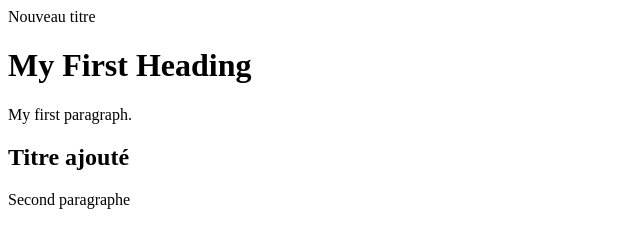
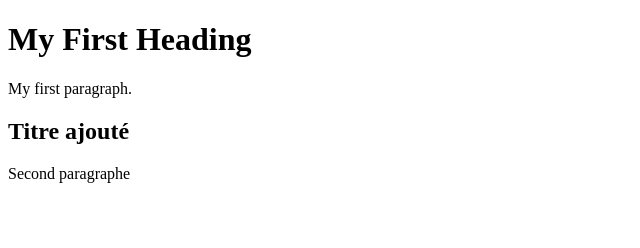
Before and after one commit to BuG-Dev-Joris/helloWorld, a plain HTML site: page index.html in a window 1280 px wide. Shown: the whole page, without its empty margins (0-640 px from the left). Drawn offline with Linux system fonts and the light colour scheme.

Commit message:
Update index.html

```diff
--- a/index.html
+++ b/index.html
@@ -1,6 +1,6 @@
 <!DOCTYPE html>
 <html lang="en">
-<tile>Nouveau titre</title>
+<title>Nouveau titre</title>
 
 <body>
 
```
